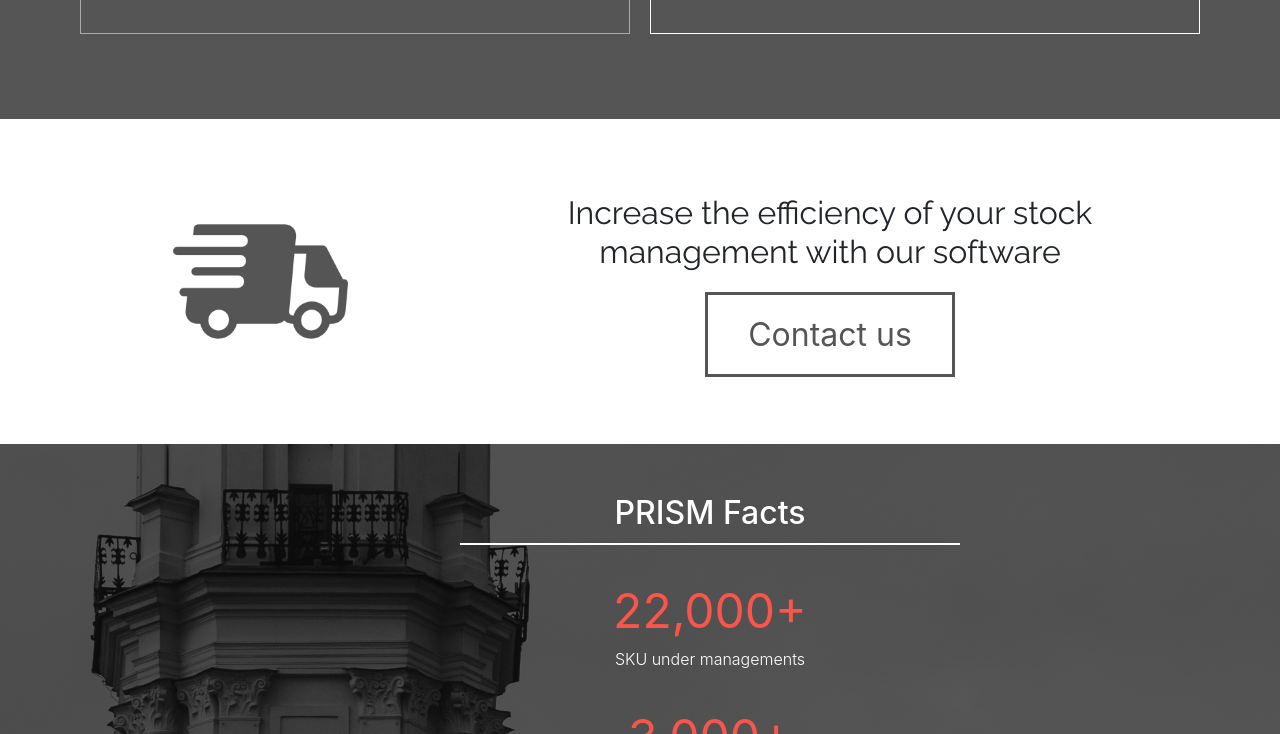
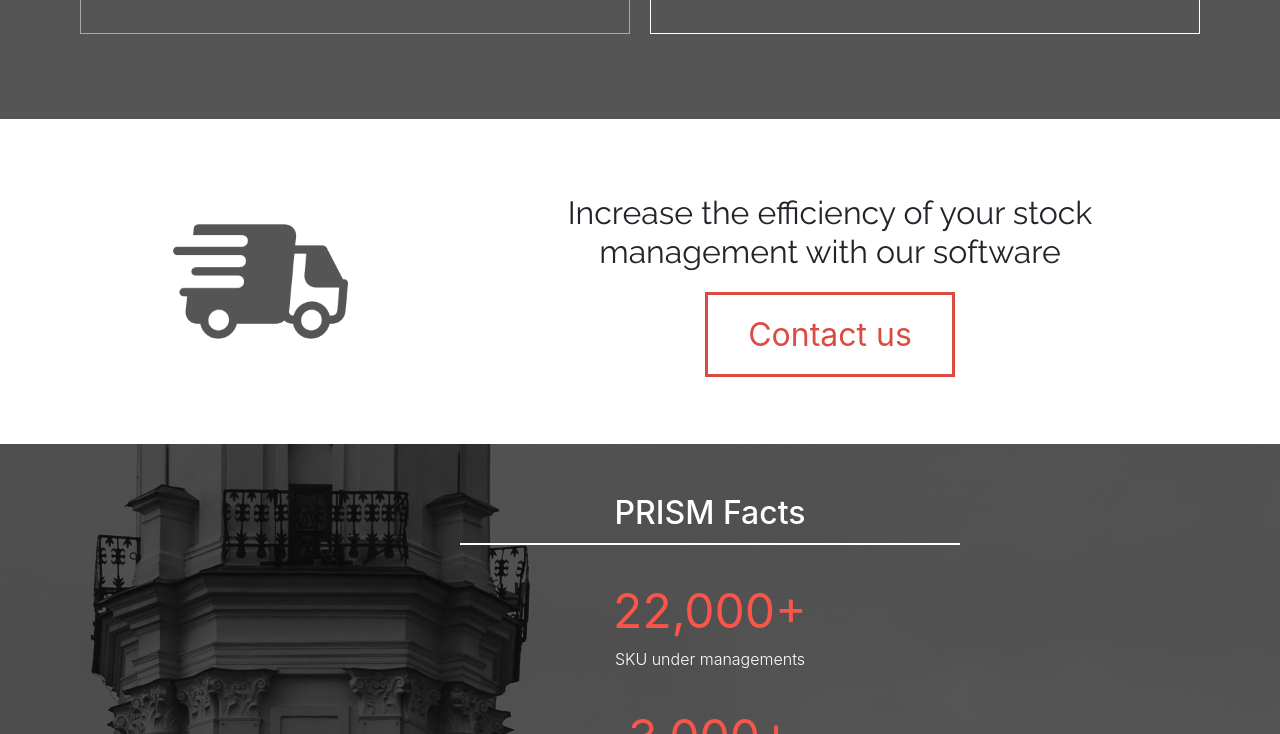
Before and after one commit to MarcusAdauge/prism-landing, a plain HTML site: page index.html in a window 1280 px wide. In both pictures the pointer is over the link "Contact us". Shown: the part 1426-2160 px from the top of the page. Drawn offline with nearby package versions, Linux system fonts and the light colour scheme.

Commit message:
changed the contact button color

```diff
--- a/css/style.css
+++ b/css/style.css
@@ -169,7 +169,7 @@ html {
 
 .contact-button {
     text-decoration: none;
-    background-color: #555555;
+    background-color: #dc4b41;
     color: #ffffff;
     font-size: 2rem;
     padding: 20px 40px;
@@ -178,8 +178,8 @@ html {
 .contact-button:hover {
     text-decoration: none;
     background-color: #ffffff;
-    color: #555555;
-    border: 3px solid #555555;
+    color: #dc4b41;
+    border: 3px solid #dc4b41;
 }
 
 /* End of Call to action */
```
